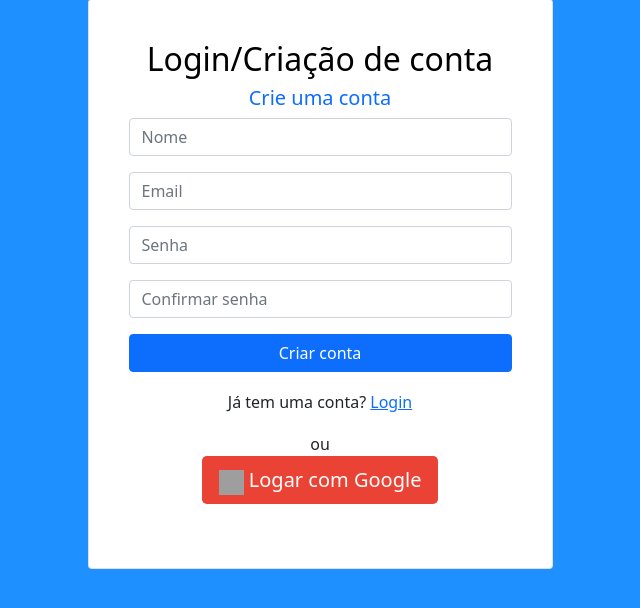
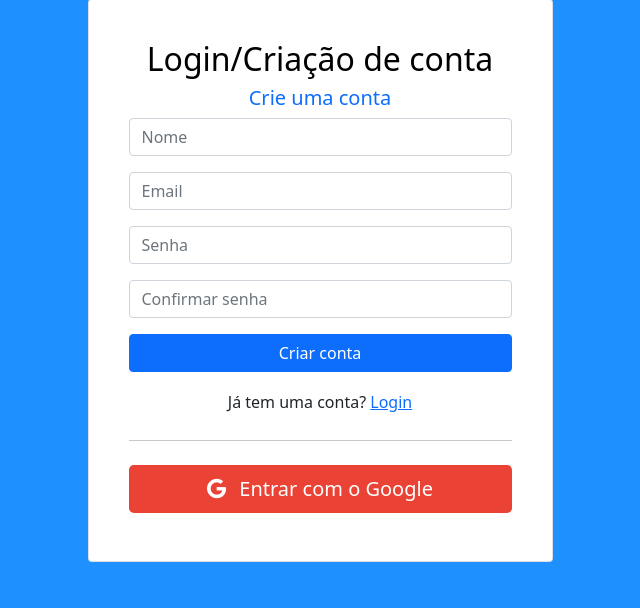
Before and after one commit to brunoanesio/univesp-aplicativoweb, a Flask app: page /register/ in a window 1280 px wide. Shown: the part 81-689 px from the top of the page, without its empty margins (320-960 px from the left). Run offline with Flask 2, Linux system fonts and the light colour scheme; the visitor is signed in with stand-in values (Sample User, id 1); data comes from the database, SQL or seed files in the repository; data that the repository does not hold is empty; some libraries are stand-ins or nearby versions; grey boxes are pictures that could not be loaded.

Commit message:
Atualizado template login

```diff
--- a/templates/login.html
+++ b/templates/login.html
@@ -83,37 +83,16 @@
                                 <a href="{{ url_for('login')}}">Login</a>
                             {% endif %}
                         </p>
-                        <div class="or-container">
-                            <div class="line-separator"></div>
-                            <div class="or-label">ou</div>
-                            <div class="line-separator"></div>
+                        <hr class="my-4"/>
+                        <div class="d-grid mb-2">
+                            <a class="btn btn-lg btn-google btn-block btn-outline"
+                               href="{{ url_for('google') }}">
+                                <i class="fab fa-google me-2"></i>
+                            Entrar com o Google</a>
                         </div>
-                        <div class="row">
-                            <div class="col-md-12">
-                                <a class="btn btn-lg btn-google btn-block btn-outline"
-                                   href="{{ url_for('google') }}">
-                                    <img src="https://img.icons8.com/color/344/google-logo.png"
-                                         alt="google"
-                                         height="25"
-                                         width="25"/>
-                                Logar com Google</a>
-                            </div>
-                        </div>
-                        <!-- <div class="row"> -->
-                        <!--     <div class="col-md-12"> -->
-                        <!--         <a class="btn btn-lg btn-facebook btn-block btn-outline" -->
-                        <!--            href="{{ url_for('index') }}"> -->
-                        <!--             <img src="https://img.icons8.com/color/344/facebook-new.png" -->
-                        <!--                  alt="facebook" -->
-                        <!--                  height="25" -->
-                        <!--                  width="25"/> -->
-                        <!--         Logar com Facebook</a> -->
-                        <!--     </div> -->
-                        <!-- </div> -->
-                    </br>
-                </div>
-            </form>
+                    </div>
+                </form>
+            </div>
         </div>
     </div>
-</div>
 {% endblock content %}
```
